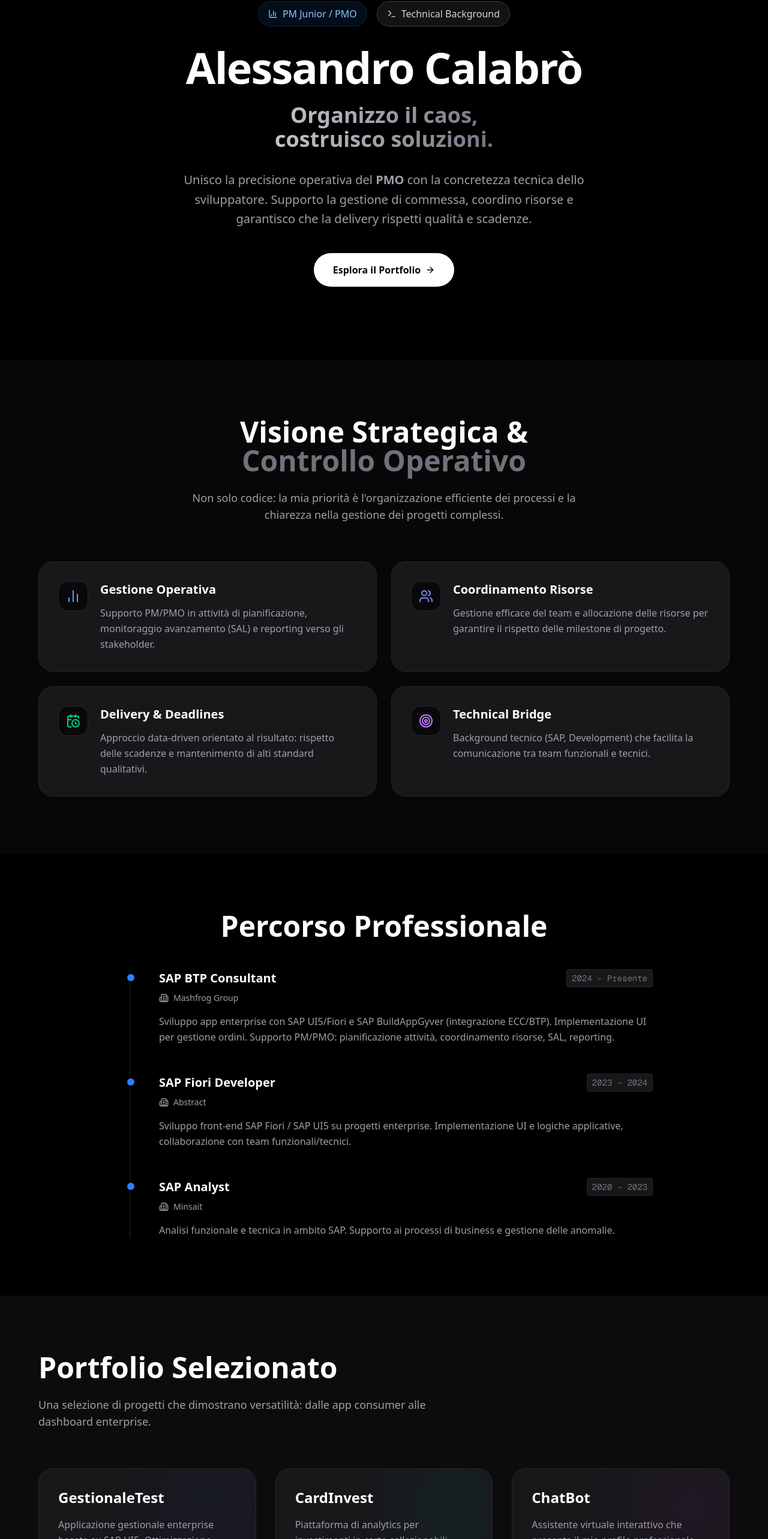
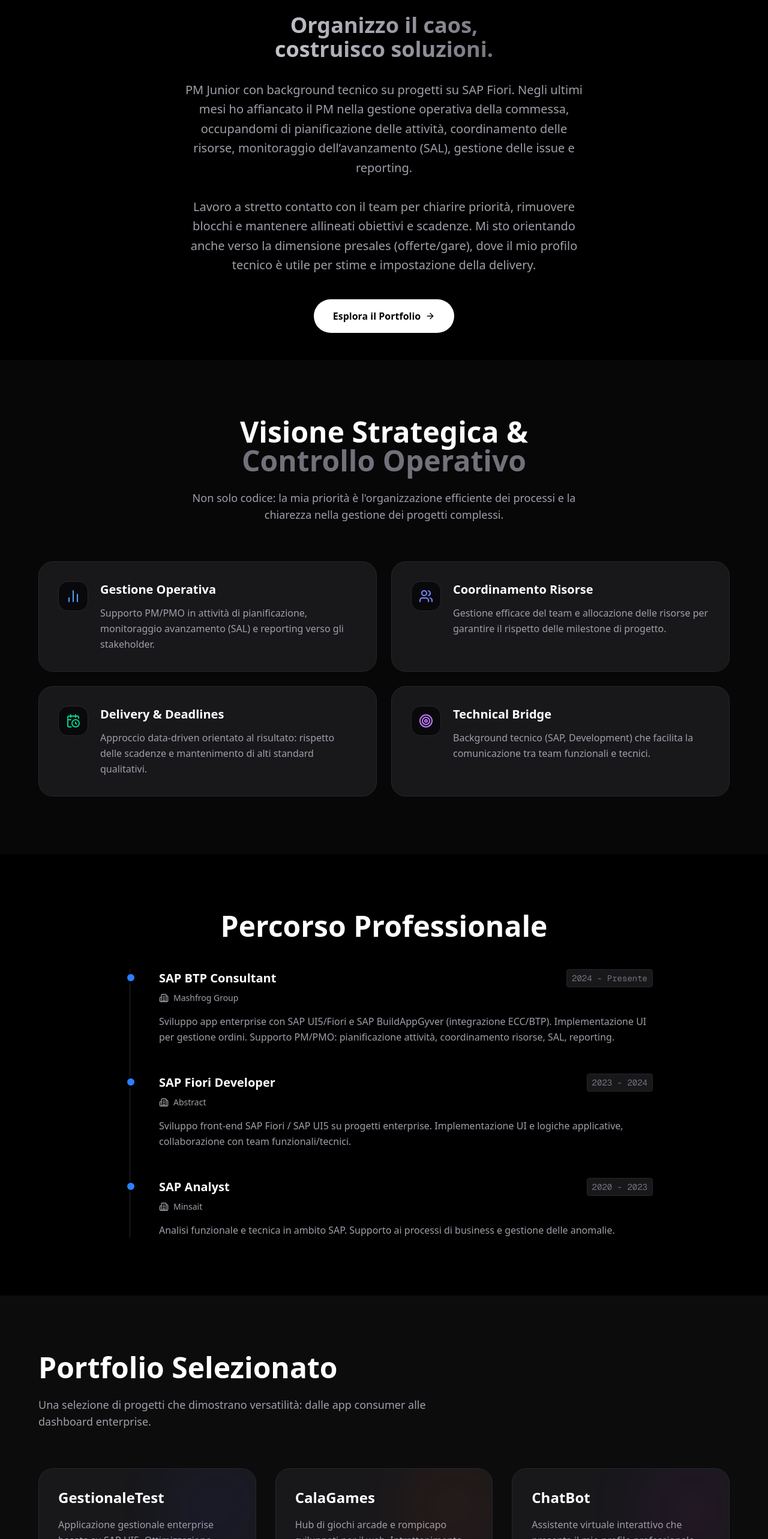
Before and after one commit to alessandrocalabro1/Portfolio, a Next.js app: page /Portfolio/ in a window 1280 px wide. Shown: the part 200-2766 px from the top of the page at 60% size. Built offline with nearby package versions, Linux system fonts and the light colour scheme.

Commit message:
Update portfolio: restore CalaGames, remove Hero badges, update bio

```diff
--- a/app/components/Hero.tsx
+++ b/app/components/Hero.tsx
@@ -18,17 +18,6 @@ export default function Hero() {
                 transition={{ duration: 0.8 }}
                 className="text-center max-w-4xl mx-auto"
             >
-                <div className="flex justify-center gap-4 mb-8">
-                    <span className="flex items-center gap-2 px-4 py-2 rounded-full bg-blue-500/10 border border-blue-500/20 text-sm md:text-base font-medium text-blue-300 backdrop-blur-sm">
-                        <BarChart3 className="w-4 h-4" />
-                        PM Junior / PMO
-                    </span>
-                    <span className="flex items-center gap-2 px-4 py-2 rounded-full bg-zinc-800/50 border border-zinc-700 text-sm md:text-base font-medium text-zinc-300 backdrop-blur-sm">
-                        <Terminal className="w-4 h-4" />
-                        Technical Background
-                    </span>
-                </div>
-
                 <h1 className="text-5xl md:text-7xl font-bold tracking-tight text-white mb-6">
                     Alessandro Calabrò
                 </h1>
@@ -38,9 +27,10 @@ export default function Hero() {
                     costruisco soluzioni.
                 </h2>
 
-                <p className="text-lg md:text-xl text-zinc-400 mb-10 max-w-2xl mx-auto leading-relaxed">
-                    Unisco la precisione operativa del <strong>PMO</strong> con la concretezza tecnica dello sviluppatore.
-                    Supporto la gestione di commessa, coordino risorse e garantisco che la delivery rispetti qualità e scadenze.
+                <p className="text-lg md:text-xl text-zinc-400 mb-10 max-w-2xl mx-auto leading-relaxed text-justify md:text-center">
+                    PM Junior con background tecnico su progetti su SAP Fiori. Negli ultimi mesi ho affiancato il PM nella gestione operativa della commessa, occupandomi di pianificazione delle attività, coordinamento delle risorse, monitoraggio dell’avanzamento (SAL), gestione delle issue e reporting.
+                    <br /><br />
+                    Lavoro a stretto contatto con il team per chiarire priorità, rimuovere blocchi e mantenere allineati obiettivi e scadenze. Mi sto orientando anche verso la dimensione presales (offerte/gare), dove il mio profilo tecnico è utile per stime e impostazione della delivery.
                 </p>
 
                 <div className="flex flex-col sm:flex-row gap-4 justify-center items-center">
--- a/app/components/Projects.tsx
+++ b/app/components/Projects.tsx
@@ -14,12 +14,12 @@ const projects = [
         github: "https://github.com/alessandrocalabro1/GestionaleTest"
     },
     {
-        title: "CardInvest",
-        description: "Piattaforma di analytics per investimenti in carte collezionabili. Tracking prezzi e portfolio management.",
-        tags: ["Finance", "Data Viz", "UI/UX"],
-        color: "from-emerald-500 to-teal-500",
-        link: "https://alessandrocalabro1.github.io/CardInvest",
-        github: "https://github.com/alessandrocalabro1/CardInvest"
+        title: "CalaGames",
+        description: "Hub di giochi arcade e rompicapo sviluppati per il web. Intrattenimento immediato e interfaccia coinvolgente.",
+        tags: ["Game Dev", "React", "Interactive"],
+        color: "from-orange-500 to-red-500",
+        link: "https://alessandrocalabro1.github.io/CalaGames",
+        github: "https://github.com/alessandrocalabro1/CalaGames"
     },
     {
         title: "ChatBot",
```
